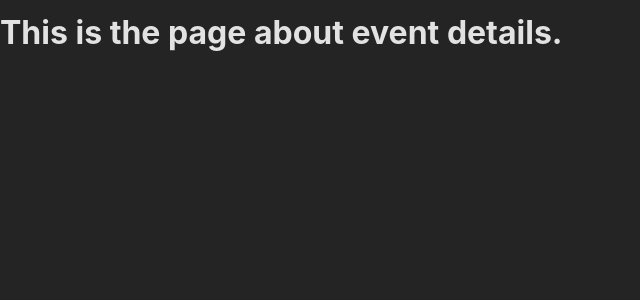
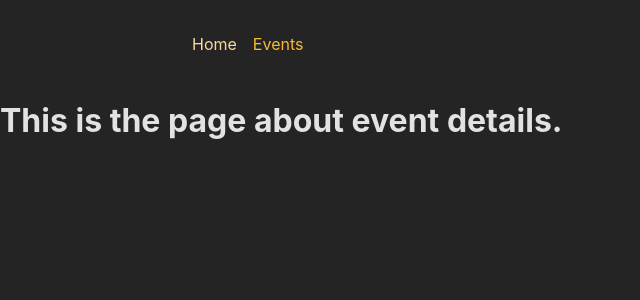
Before and after one commit to RossaMania/events-react-router-app, a React (Create React App) app: page /events/1 in a window 1280 px wide. Shown: the top 300 px of the page, without its empty margins (0-640 px from the left). Built offline with nearby package versions, Linux system fonts and the light colour scheme.

Commit message:
Moved routes to be children of the root route. Changed <a href> to <NavLink>. Added “active” style class for links when they’re active.

```diff
--- a/src/App.js
+++ b/src/App.js
@@ -34,14 +34,14 @@ const router = createBrowserRouter([
     path: "/",
     element: <RootLayout />,
     errorElement: <ErrorPage />,
-  },
+    children: [
       {
         path: "/events",
         element: <EventsPage />,
       },
       {
         path: "",
-    element: <Homepage />
+        element: <Homepage />,
       },
       {
         path: "/events/:eventId",
@@ -55,6 +55,8 @@ const router = createBrowserRouter([
         path: "/events/:eventId/edit",
         element: <EditEventPage />,
       },
+    ],
+  },
 ]);
 
 
--- a/src/components/MainNavigation.js
+++ b/src/components/MainNavigation.js
@@ -1,4 +1,5 @@
-import classes from './MainNavigation.module.css';
+import { NavLink } from "react-router-dom";
+import classes from "./MainNavigation.module.css";
 
 function MainNavigation() {
   return (
@@ -6,10 +7,25 @@ function MainNavigation() {
       <nav>
         <ul className={classes.list}>
           <li>
-            <a href={"/"}>Home</a>
+            <NavLink
+              to="/"
+              className={({ isActive }) =>
+                isActive ? classes.active : undefined
+              }
+              end
+            >
+              Home
+            </NavLink>
           </li>
           <li>
-            <a href={"/events"}>Events</a>
+            <NavLink
+              to="/events"
+              className={({ isActive }) =>
+                isActive ? classes.active : undefined
+              }
+            >
+              Events
+            </NavLink>
           </li>
         </ul>
       </nav>
```
Lines whose indentation alone changed are shown as unchanged.
